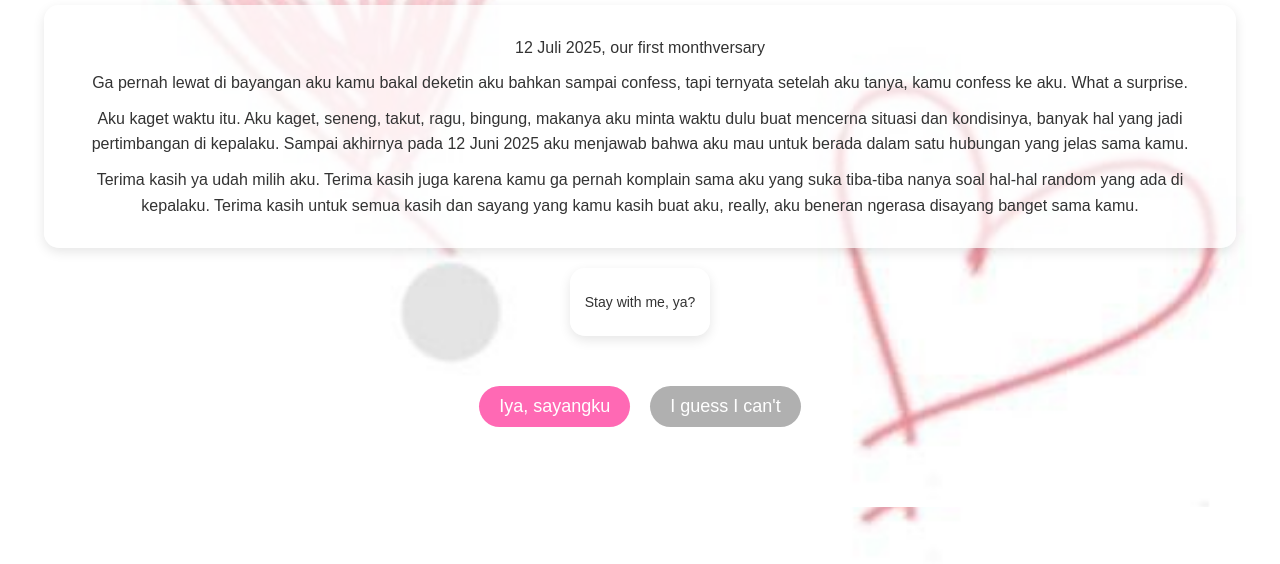
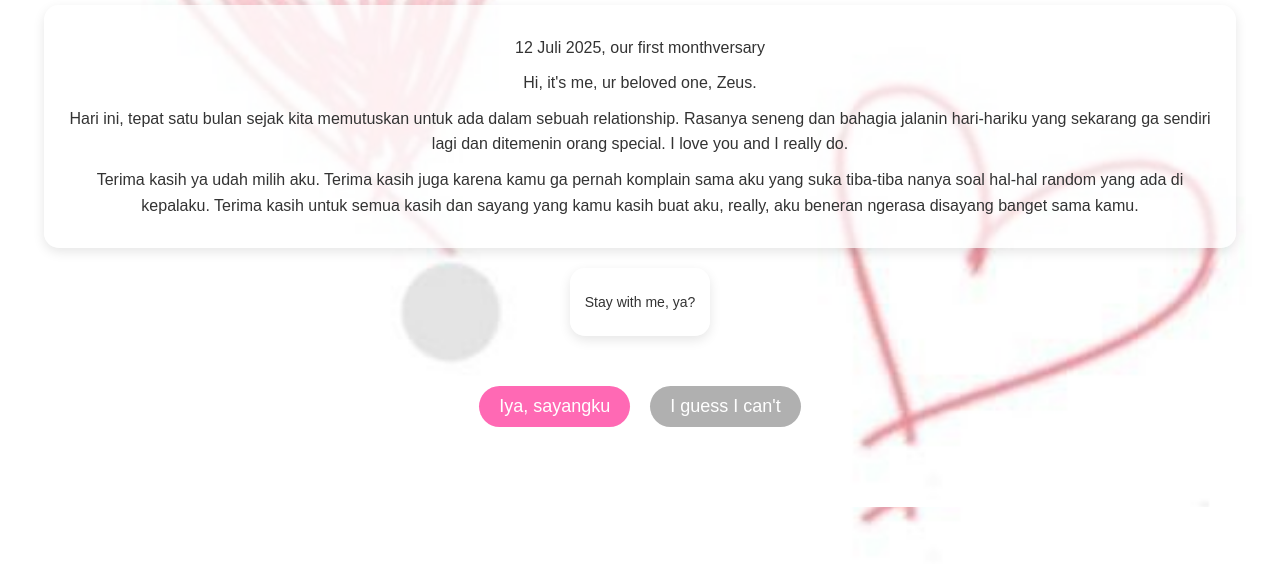
Before and after one commit to strixie1110/strixie1110.github.io, a plain HTML site: page index.html in a window 1280 px wide. Shown: the part 368-932 px from the top of the page. Drawn offline with Linux system fonts and the light colour scheme.

Commit message:
Update index.html

```diff
--- a/index.html
+++ b/index.html
@@ -119,14 +119,12 @@
 		<div class ="message">
 			<p>12 Juli 2025, our first monthversary</p>
 			<p>
-				Ga pernah lewat di bayangan aku kamu bakal deketin aku bahkan sampai confess,
-				tapi ternyata setelah aku tanya, kamu confess ke aku. What a surprise.
+				Hi, it's me, ur beloved one, Zeus.
 			</p>
 			<p>
-				Aku kaget waktu itu. Aku kaget, seneng, takut, ragu, bingung, makanya aku minta waktu
-				dulu buat mencerna situasi dan kondisinya, banyak hal yang jadi pertimbangan di kepalaku.
-				Sampai akhirnya pada 12 Juni 2025 aku menjawab bahwa aku mau untuk berada dalam satu hubungan
-				yang jelas sama kamu.
+				Hari ini, tepat satu bulan sejak kita memutuskan untuk ada dalam sebuah relationship. Rasanya seneng
+				dan bahagia jalanin hari-hariku yang sekarang ga sendiri lagi dan ditemenin orang special. I love you
+				and I really do.
 			</P>
 			<p>
 				Terima kasih ya udah milih aku. Terima kasih juga karena kamu ga pernah komplain sama aku yang
```
